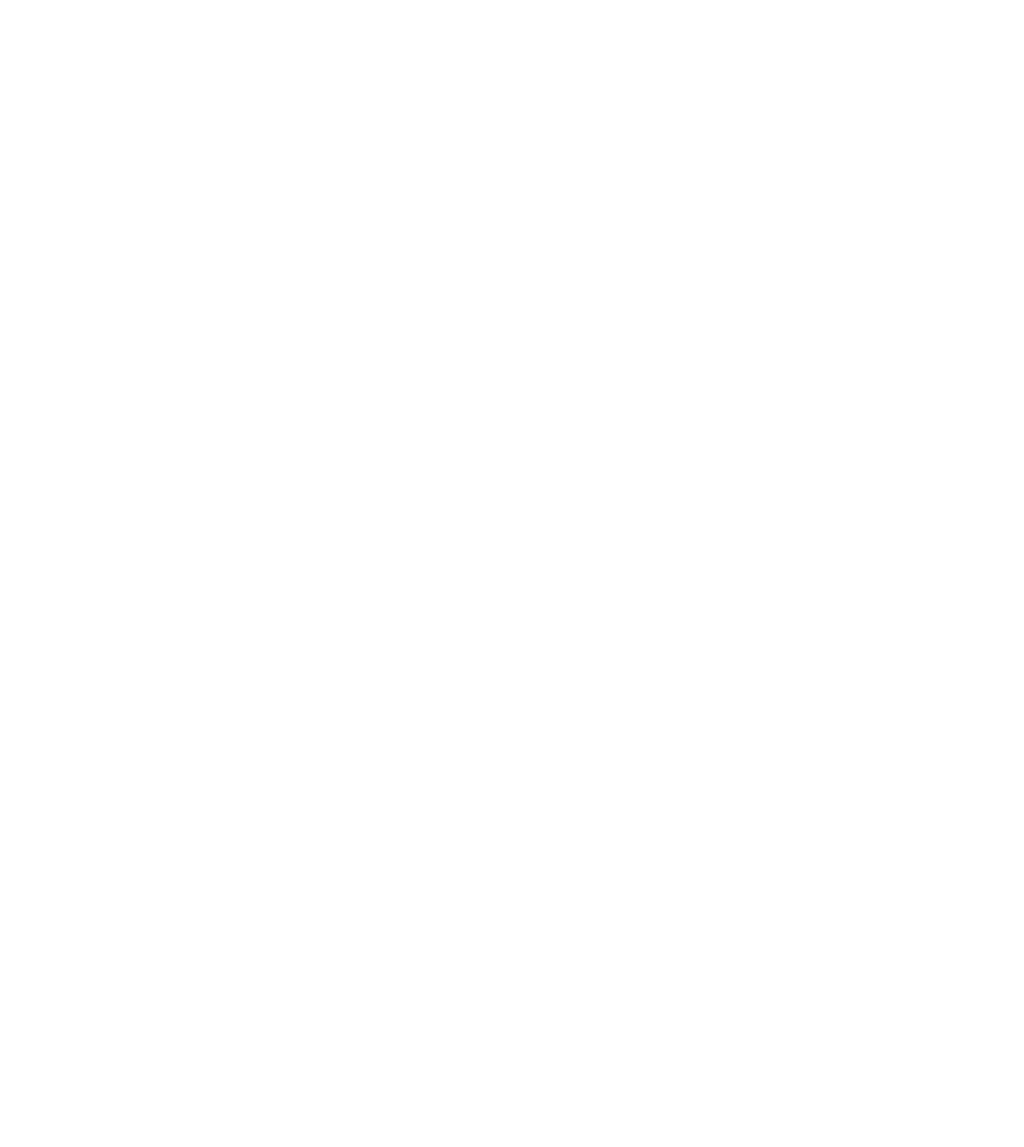
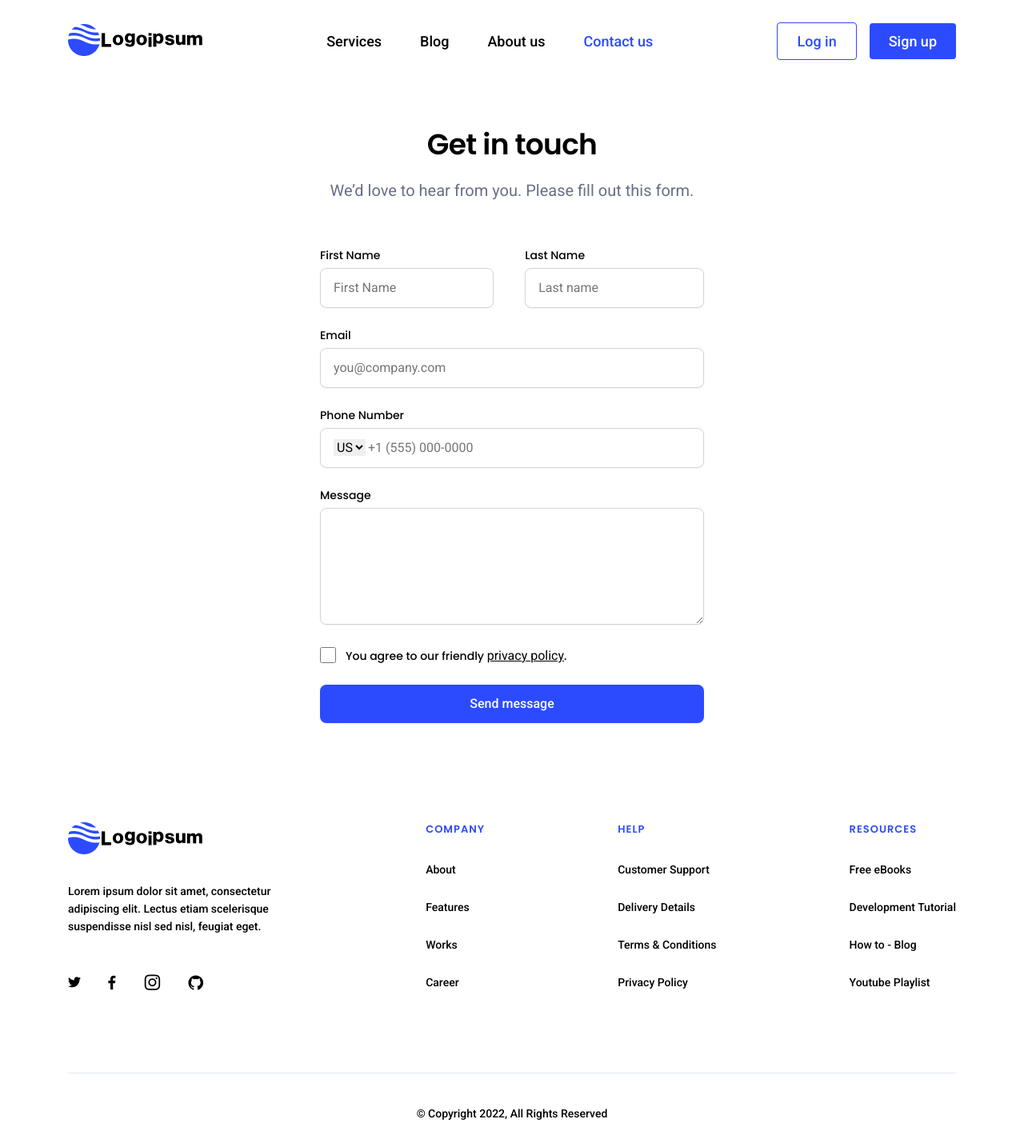
Before and after one commit to Imtiaz-Rafi/LogoIpsum, a plain HTML site: page contact_us.html in a window 1280 px wide. Shown: the whole page at 80% size. Before the commit the page ends 800 px from the top, so only its background shows below. Drawn offline with Linux system fonts and the light colour scheme.

Commit message:
added: contact-us page added

```diff
--- a/contact_us.html
+++ b/contact_us.html
@@ -0,0 +1,150 @@
+<!DOCTYPE html>
+<html lang="en">
+
+<head>
+    <meta charset="UTF-8">
+    <meta http-equiv="X-UA-Compatible" content="IE=edge">
+    <meta name="viewport" content="width=device-width, initial-scale=1.0">
+    <link rel="stylesheet" href="./css/style.css">
+    <title>LogoIpsum</title>
+</head>
+
+<body class="container">
+    <nav class="navbar">
+        <ul class="flx-sp-bt">
+            <li>
+                <a href="index.html">
+                    <img src="./images/Logo.png" alt="logo">
+                </a>
+            </li>
+            <li>
+                <ul class="nav-links flx-sp-bt">
+                    <li> <a href="service.html">Services</a> </li>
+                    <li> <a href="blog.html">Blog</a> </li>
+                    <li> <a href="about_us.html">About us</a> </li>
+                    <li> <a class="blue-clr" href="contact_us.html">Contact us</a> </li>
+                </ul>
+            </li>
+            <li>
+                <ul class="nav-links flx-sp-bt">
+                    <li> <a class="secondary-cta login" href="#">Log in</a> </li>
+                    <li> <a class="primary-cta" href="#">Sign up</a> </li>
+                </ul>
+            </li>
+        </ul>
+    </nav>
+    <section class="contact-us">
+        <div class="contact-headers">
+            <h2 class="contact-heading">Get in touch</h2>
+            <p class="contact-sub-heading">We’d love to hear from you. Please fill out this form.</p>
+        </div>
+        <form class="contact-form" action="/">
+            <div class="disp-flx">
+                <div class="input-form mr-32">
+                    <label for="fname">First Name</label>
+                    <input class="input-box" type="text" name="fname" placeholder="First Name">
+                </div>
+                <div class="input-form">
+                    <label for="lname">Last Name</label>
+                    <input class="input-box width-85" type="text" name="lname" placeholder="Last name">
+                </div>
+
+            </div>
+
+            <div class="input-form ">
+                <label for="email">Email</label>
+                <input class="input-box width-93" type="email" name="email" placeholder="you@company.com">
+            </div>
+            <div class="input-form">
+                <label for="mobile">Phone Number</label>
+                <div class="input-box">
+
+                    <select name="us" id="us">
+                        <option value="us">US</option>
+                    </select>
+                    <input type="tel" name="mobile" placeholder="+1 (555) 000-0000">
+                </div>
+            </div>
+            <div class="input-form">
+                <label for="message">Message</label>
+                <textarea class="input-box width-93" name="message" id="message" cols="30" rows="5"></textarea>
+            </div>
+            <div class="input-form disp-flx">
+                <div>
+                    <input class="check" type="checkbox" name="check" id="check">
+                </div>
+                <p class="check-text" for="check">You agree to our friendly <a href="#">privacy policy</a>.</p>
+
+            </div>
+            <button class="submit-btn primary-cta" type="submit">Send message</button>
+        </form>
+    </section>
+    <footer>
+        <div class="footer-content flx-sp-bt">
+            <div class="logo-social-links">
+                <a href="index.html">
+                    <img class="footer-logo" src="./images/Logo.png" alt="logo">
+                </a>
+                <p class="logo-desc">
+                    Lorem ipsum dolor sit amet, consectetur adipiscing elit. Lectus etiam scelerisque suspendisse nisl
+                    sed nisl, feugiat eget.
+                </p>
+                <ul class="social-links">
+                    <li>
+                        <a href="#">
+                            <img src="./images/twitter.png" alt="socials">
+                        </a>
+                    </li>
+                    <li>
+                        <a href="#">
+                            <img src="./images/fb.png" alt="socials">
+                        </a>
+                    </li>
+                    <li>
+                        <a href="#">
+                            <img src="./images/insta.png" alt="socials">
+                        </a>
+                    </li>
+                    <li>
+                        <a href="#">
+                            <img src="./images/github.png" alt="socials">
+                        </a>
+                    </li>
+                </ul>
+            </div>
+            <div class="widget">
+                <h4 class="blue-clr">Company</h4>
+                <ul>
+                    <li>About</li>
+                    <li>Features</li>
+                    <li>Works</li>
+                    <li>Career</li>
+                </ul>
+            </div>
+            <div class="widget">
+                <h4 class="blue-clr">Help</h4>
+                <ul>
+                    <li>Customer Support</li>
+                    <li>Delivery Details</li>
+                    <li>Terms & Conditions</li>
+                    <li>Privacy Policy</li>
+                </ul>
+            </div>
+            <div class="widget">
+                <h4 class="blue-clr">Resources</h4>
+                <ul>
+                    <li>Free eBooks</li>
+                    <li>Development Tutorial</li>
+                    <li>How to - Blog</li>
+                    <li>Youtube Playlist</li>
+                </ul>
+            </div>
+        </div>
+        <div class="copyright">
+            <p>© Copyright 2022, All Rights Reserved</p>
+
+        </div>
+    </footer>
+</body>
+
+</html>
--- a/css/style.css
+++ b/css/style.css
@@ -979,14 +979,16 @@ ul {
     padding-bottom: 102px;
 }
 
-.member-content{
+.member-content {
     flex-wrap: wrap;
     gap: 48px 41px;
 }
-.member-grid{
+
+.member-grid {
     width: 341.66px;
 }
-.member-grid>h3{
+
+.member-grid>h3 {
     font-family: 'Poppins';
     font-style: normal;
     font-weight: 600;
@@ -994,7 +996,8 @@ ul {
     line-height: 35px;
     text-align: center;
 }
-.member-grid>p{
+
+.member-grid>p {
     font-family: 'Poppins';
     font-style: normal;
     font-weight: 300;
@@ -1002,22 +1005,25 @@ ul {
     line-height: 29px;
     text-align: center;
 }
-.achievement{
+
+.achievement {
     margin-bottom: 80px;
     border-radius: 24px;
     padding: 50px 65px;
 }
-.achievement-heading{
+
+.achievement-heading {
     color: white;
     padding-bottom: 26px;
 }
-.achievement-content{
 
-}
-.achievement-list{
+.achievement-content {}
+
+.achievement-list {
     width: 284px;
 }
-.achievement-list>h2{
+
+.achievement-list>h2 {
     font-family: 'Poppins';
     font-style: normal;
     font-weight: 600;
@@ -1026,7 +1032,8 @@ ul {
     color: #FFFFFF;
     padding-bottom: 23px;
 }
-.achievement-list>p{
+
+.achievement-list>p {
     font-family: 'Poppins';
     font-style: normal;
     font-weight: 300;
@@ -1034,17 +1041,20 @@ ul {
     line-height: 53px;
     color: #FFFFFF;
 }
-.free-chapter{
+
+.free-chapter {
     padding-bottom: 72px;
     border-bottom: 1px solid #E4E4E7;
     margin-bottom: 62px;
 }
-.free-chapter>h2{
+
+.free-chapter>h2 {
     font-weight: 700;
     font-size: 32px;
     line-height: 42px;
 }
-.free-chapter>a{
+
+.free-chapter>a {
     font-weight: 700;
     font-size: 14px;
     line-height: 22px;
@@ -1054,13 +1064,124 @@ ul {
     padding: 14px 46.88px;
 }
 
+.contact-headers {
+    padding: 56px 0px;
+}
 
+.contact-heading {
+    font-weight: 600;
+    font-size: 36px;
+    line-height: 44px;
+    text-align: center;
+    letter-spacing: -0.02em;
+    padding-bottom: 20px;
+}
 
+.contact-sub-heading {
+    font-weight: 400;
+    font-size: 20px;
+    line-height: 30px;
+    text-align: center;
+    color: #667085;
 
+}
 
+.contact-form {
+    width: 480px;
+    margin: auto;
+    padding-bottom: 124px;
+}
 
+.input-form {
+    padding-bottom: 24px;
+}
 
+.input-form input,
+.input-form textarea {
+    border: none;
+    font-family: 'Roboto';
+    font-style: normal;
+    font-weight: 400;
+    font-size: 16px;
+    line-height: 24px;
+    background: #FFFFFF;
+}
 
+.input-form>.input-box {
+    /* width: 93%; */
+    border: 1px solid #D0D5DD;
+    box-shadow: 0px 1px 2px rgba(16, 24, 40, 0.05);
+    border-radius: 8px;
+    padding: 12px 16px;
+    margin-top: 6px;
+}
+
+.input-form>label,
+.input-form>.check-text {
+    font-family: 'Poppins';
+    font-style: normal;
+    font-weight: 500;
+    font-size: 14px;
+    line-height: 20px;
+}
+
+select#us {
+    border: none;
+    font-family: 'Roboto';
+    font-style: normal;
+    font-weight: 400;
+    font-size: 16px;
+    line-height: 24px;
+}
+
+.input-form .check {
+    border: 1px solid #D0D5DD;
+    width: 20px;
+    height: 20px;
+    border-radius: 6px;
+    margin-right: 12px;
+}
+
+.disp-flx {
+    display: flex;
+    align-items: center;
+}
+
+.check-text>a {
+    cursor: pointer;
+    text-decoration: underline;
+    font-weight: 400;
+    font-size: 16px;
+    line-height: 24px;
+}
+
+.submit-btn {
+    font-weight: 500;
+    font-size: 16px;
+    line-height: 24px;
+    border: none;
+    width: 100%;
+    padding: 12px 20px;
+    text-align: center;
+    box-shadow: 0px 1px 2px rgba(16, 24, 40, 0.05);
+    border-radius: 8px;
+}
+
+.width-100 {
+    width: 100%;
+}
+
+.width-93 {
+    width: 93%;
+}
+
+.width-85 {
+    width: 85%;
+}
+
+.mr-32 {
+    margin-right: 32px;
+}
 
 
 
```
